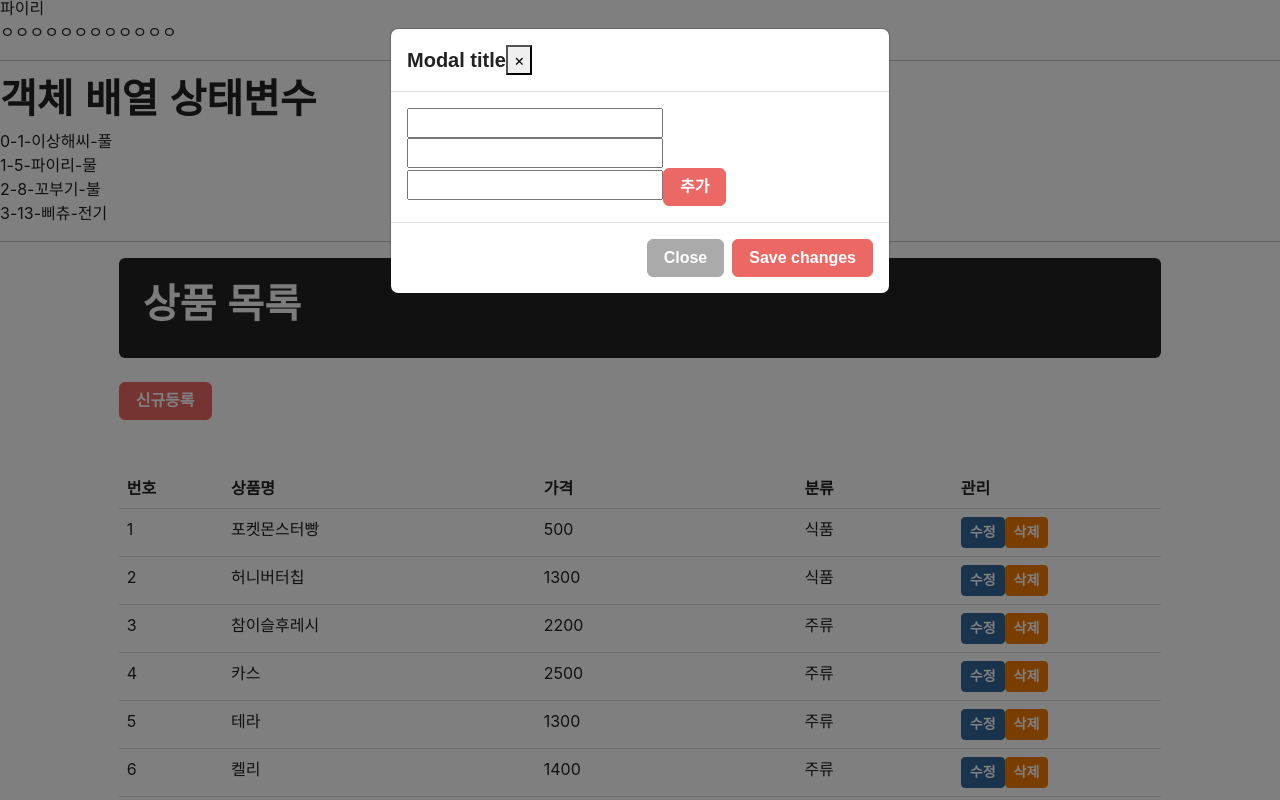
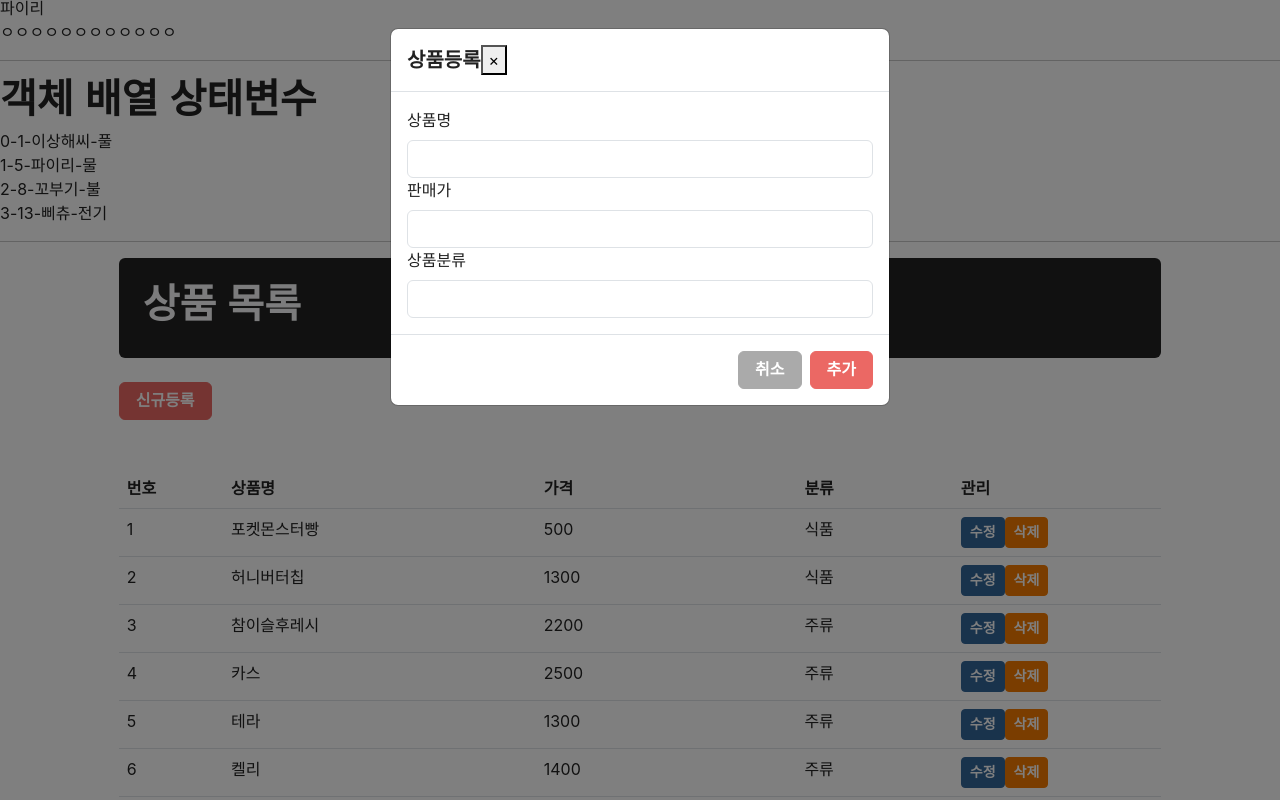
Before and after one commit to wijaemin/react-practice, a React (Create React App) app in the folder demo03/: page / in a window 1280 px wide. Both pictures are taken after a click on the button "신규등록". Shown: the part 2225-3025 px from the top of the page. Built offline with nearby package versions, Linux system fonts and the light colour scheme; a web font is replaced by a local one.

Commit message:
useRef 사용해서 선택 및 모달 띄우기

```diff
--- a/demo03/src/components/Exam10.js
+++ b/demo03/src/components/Exam10.js
@@ -1,4 +1,4 @@
-import { useEffect, useState } from "react";
+import { useEffect, useRef, useState } from "react";
 import { Modal } from "bootstrap/dist/js/bootstrap.esm";
 
 const Exam10 = ()=>{
@@ -22,6 +22,13 @@
         itemPrice:"",
         itemType:"",
     });
+
+    //useRef : 특정 대상(태그)을 참조할 수 있는 훅
+    //const 이름 = useRef(초기값);
+    //태그에 ref라는 속성으로 이름을 지정해두면 언제든지 불러서 사용할 수 있다
+
+
+    const bsModal = useRef();
 
     const changeData = e=>{
         const newData = {
@@ -174,14 +181,28 @@
 
     //모달 여는 함수
     const openModal = ()=>{
-        var modal =new Modal(document.querySelector("#exampleModal"));
+        // var modal =new Modal(document.querySelector("#exampleModal"));//VanilaJs style
+        var modal = new Modal(bsModal.current);//React style
         modal.show();
     };
 
     //모달 닫기
     const closeModal = ()=>{
-        var modal =Modal.getInstance(document.querySelector("#exampleModal"));
+        // var modal =Modal.getInstance(document.querySelector("#exampleModal"));//VanilaJs style
+        var modal = Modal.getInstance(bsModal.current);//React style
         modal.hide();
+    };
+
+    const closeAddItem = ()=>{
+        //입력창 초기화
+        setData({
+            itemName:"",
+            itemPrice:"",
+            itemType:"",
+        });
+
+        //모달 닫기
+        closeModal();
     };
     return(
         <div className="container-fluid">
@@ -263,29 +284,55 @@
                 </div>
             </div>
 
-            <div className="modal fade" id="exampleModal" tabIndex="-1" role="dialog" aria-labelledby="exampleModalLabel" aria-hidden="true">
+            <div className="modal fade" ref={bsModal} id="exampleModal"
+                   data-bs-backdrop="static" tabIndex="-1" role="dialog" aria-labelledby="exampleModalLabel" aria-hidden="true">
             <div className="modal-dialog" role="document">
                 <div className="modal-content">
                 <div className="modal-header">
-                    <h5 className="modal-title" id="exampleModalLabel">Modal title</h5>
-                    <button type="button" className="close" data-dismiss="modal" aria-label="Close">
+                    <h5 className="modal-title" id="exampleModalLabel">상품등록</h5>
+                    <button type="button" className="close" data-bs-dismiss="modal" aria-label="Close" onClick={closeAddItem}>
                     <span aria-hidden="true">&times;</span>
                     </button>
                 </div>
                 <div className="modal-body">
-                    <input name="itemName" value={data.itemName} onChange={changeData}/>
-                    <input name="itemPrice" value={data.itemPrice} onChange={changeData}/>
-                    <input name="itemType" value={data.itemType} onChange={changeData}/>
-                    <button type="button" className="btn btn-primary"
-                    onClick={addItem}>추가</button>
+                    <div className="row">
+                        <div className="col">
+                            <label className="form-label">상품명</label>
+                            <input name="itemName" value={data.itemName} onChange={changeData}
+                                    className="form-control"/>
+                        </div>
+                    </div>
+                    <div className="row">
+                        <div className="col">
+                            <label className="form-label">판매가</label>
+                            <input name="itemPrice" value={data.itemPrice} onChange={changeData}
+                                    className="form-control"/>
+                        </div>
+                    </div>
+                    <div className="row">
+                        <div className="col">
+                            <label className="form-label">상품분류</label>
+                            <input name="itemType" value={data.itemType} onChange={changeData}
+                                    className="form-control"/>
+                        </div>
+                    </div>
+
                 </div>
                 <div className="modal-footer">
-                    <button type="button" className="btn btn-secondary" data-dismiss="modal">Close</button>
-                    <button type="button" className="btn btn-primary">Save changes</button>
+                    {/* 자동으로 닫히게 하는 버튼 */}
+                    {/* <button type="button" className="btn btn-secondary" data-bs-dismiss="modal">취소</button> */}
+
+                    {/* 수동으로 우너하는 로직을 추가하여 닫히게 하는 버튼 */}
+                    <button type="button" className="btn btn-secondary"
+                                            onClick={closeAddItem}>취소</button>
+                    <button type="button" className="btn btn-primary"
+                                            onClick={addItem}>추가</button>
                 </div>
                 </div>
             </div>
             </div>
+
+
         </div>
     );
 };
```
